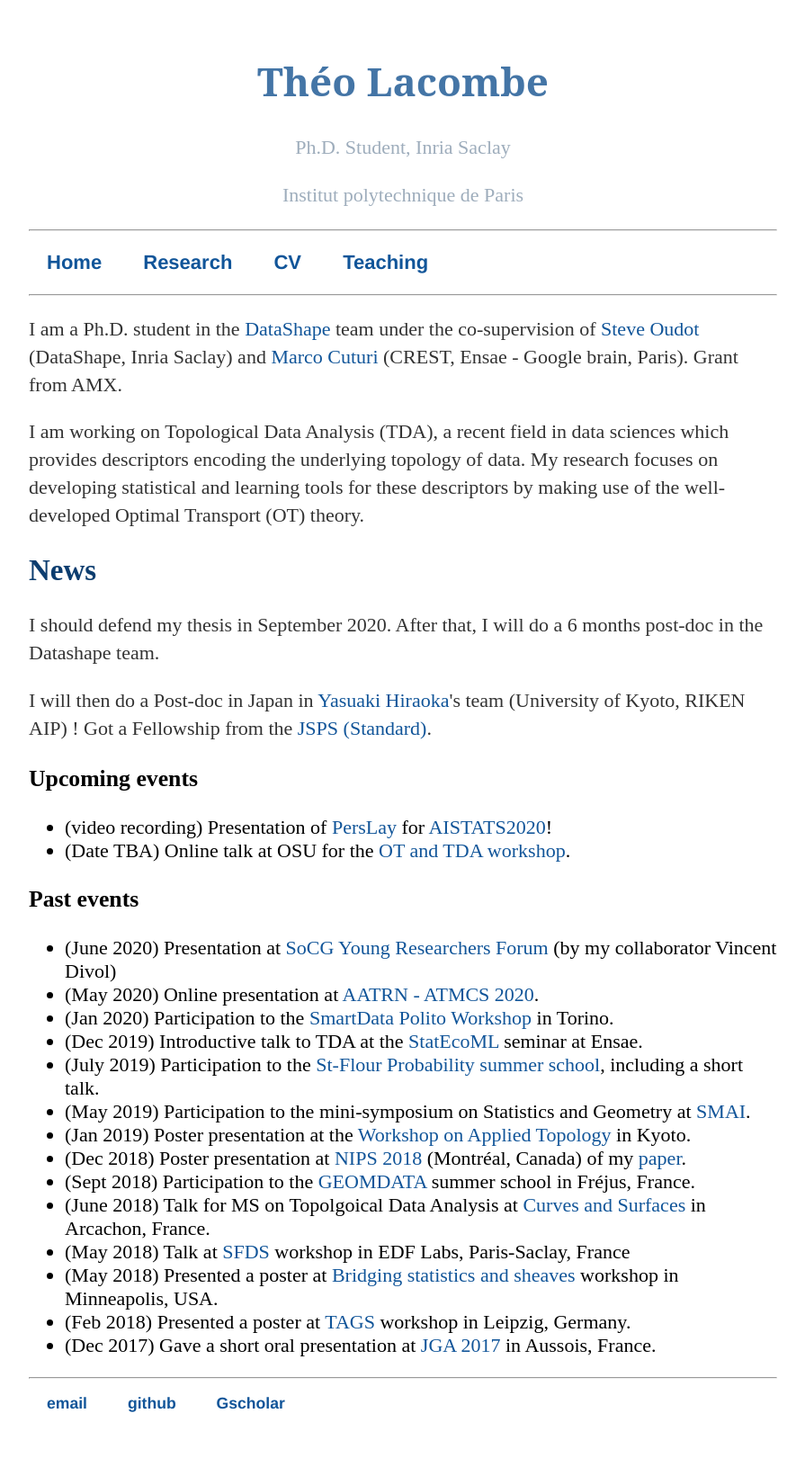
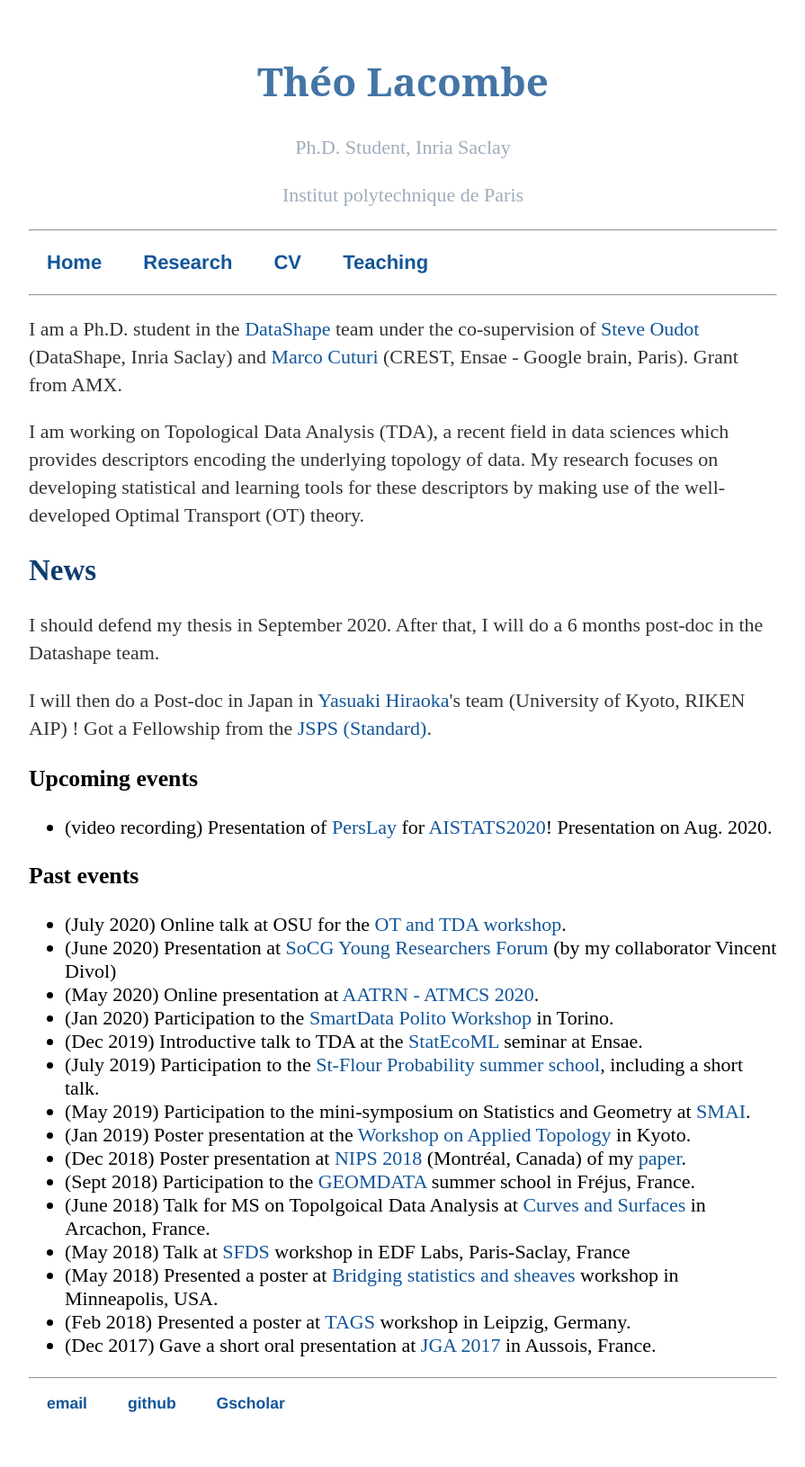
Before and after one commit to tlacombe/tlacombe.github.io, a Jekyll site: the page built from index.html, in a window 1280 px wide. Shown: the whole page at 90% size, without its empty margins (192-1087 px from the left). Built offline with Jekyll 4.4.1, drawn with Linux system fonts in a browser that asks for light colours.

Commit message:
update news

```diff
--- a/index.html
+++ b/index.html
@@ -15,12 +15,12 @@ title: Théo Lacombe's webpage
 
 	<h3> Upcoming events</h3>
 	<ul>
-		<li> (video recording) Presentation of <a href="https://arxiv.org/pdf/1904.09378.pdf">PersLay</a> for <a href="https://www.aistats.org/">AISTATS2020</a>!</li>
-		<li> (Date TBA) Online talk at OSU for the <a href="https://tgda.osu.edu/ot-tda-workshop/">OT and TDA workshop</a>.</li>
+		<li> (video recording) Presentation of <a href="https://arxiv.org/pdf/1904.09378.pdf">PersLay</a> for <a href="https://www.aistats.org/">AISTATS2020</a>! Presentation on Aug. 2020.</li>
 	</ul>
 
         <h3> Past events </h3>
 	<ul>
+		<li> (July 2020) Online talk at OSU for the <a href="https://tgda.osu.edu/ot-tda-workshop/">OT and TDA workshop</a>.</li>
 		<li> (June 2020) Presentation at <a href="https://socg20.inf.ethz.ch/yrf">SoCG Young Researchers Forum</a> (by my collaborator Vincent Divol)</li>
 		<li> (May 2020) Online presentation at <a href="https://easychair.org/cfp/ATMCS-2020">AATRN - ATMCS 2020</a>.</li>
 		<li> (Jan 2020) Participation to the <a href="https://smartdata.polito.it/6th-smartdatapolito-workshop/">SmartData Polito Workshop</a> in Torino.</li>
```
